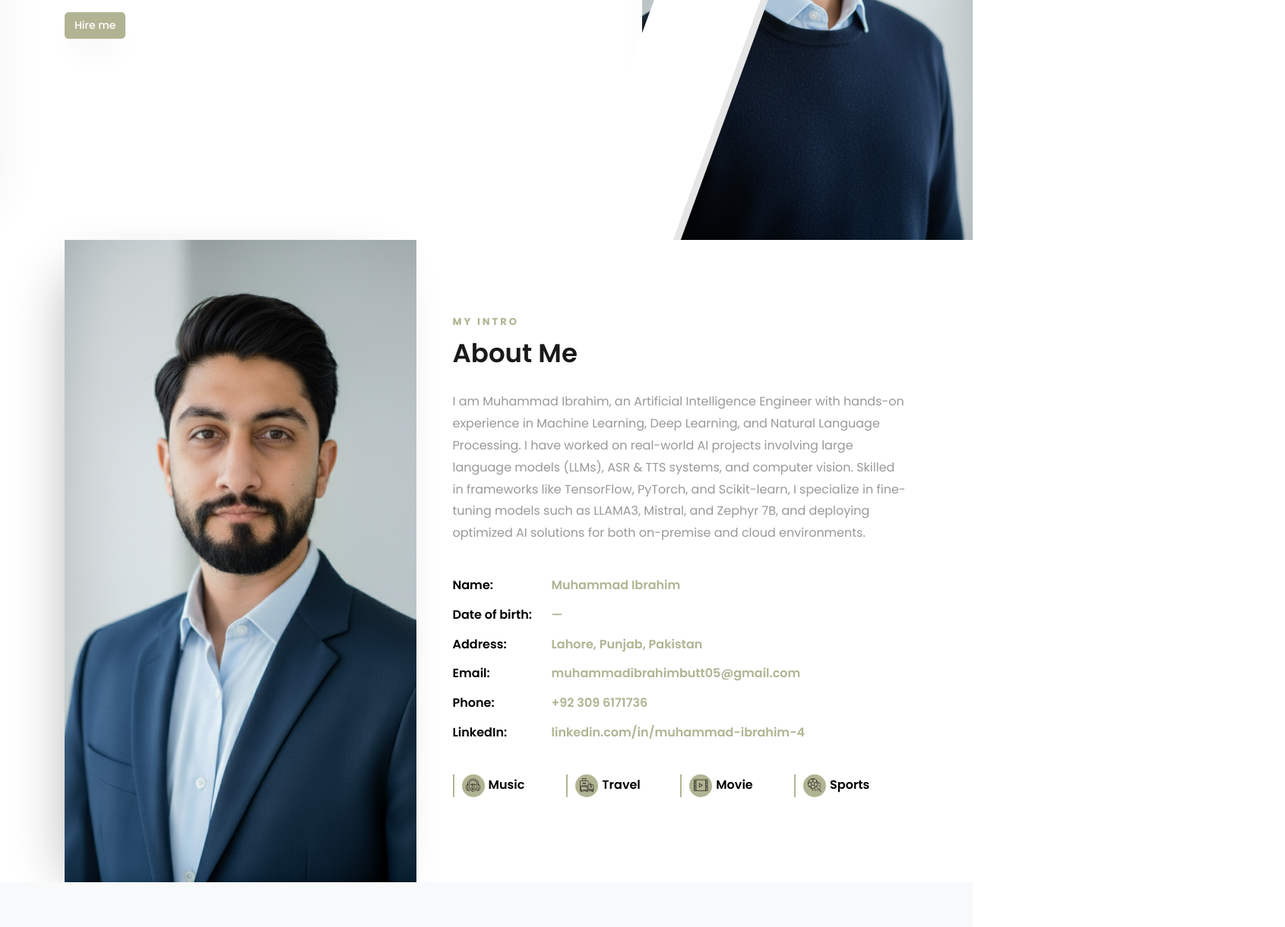
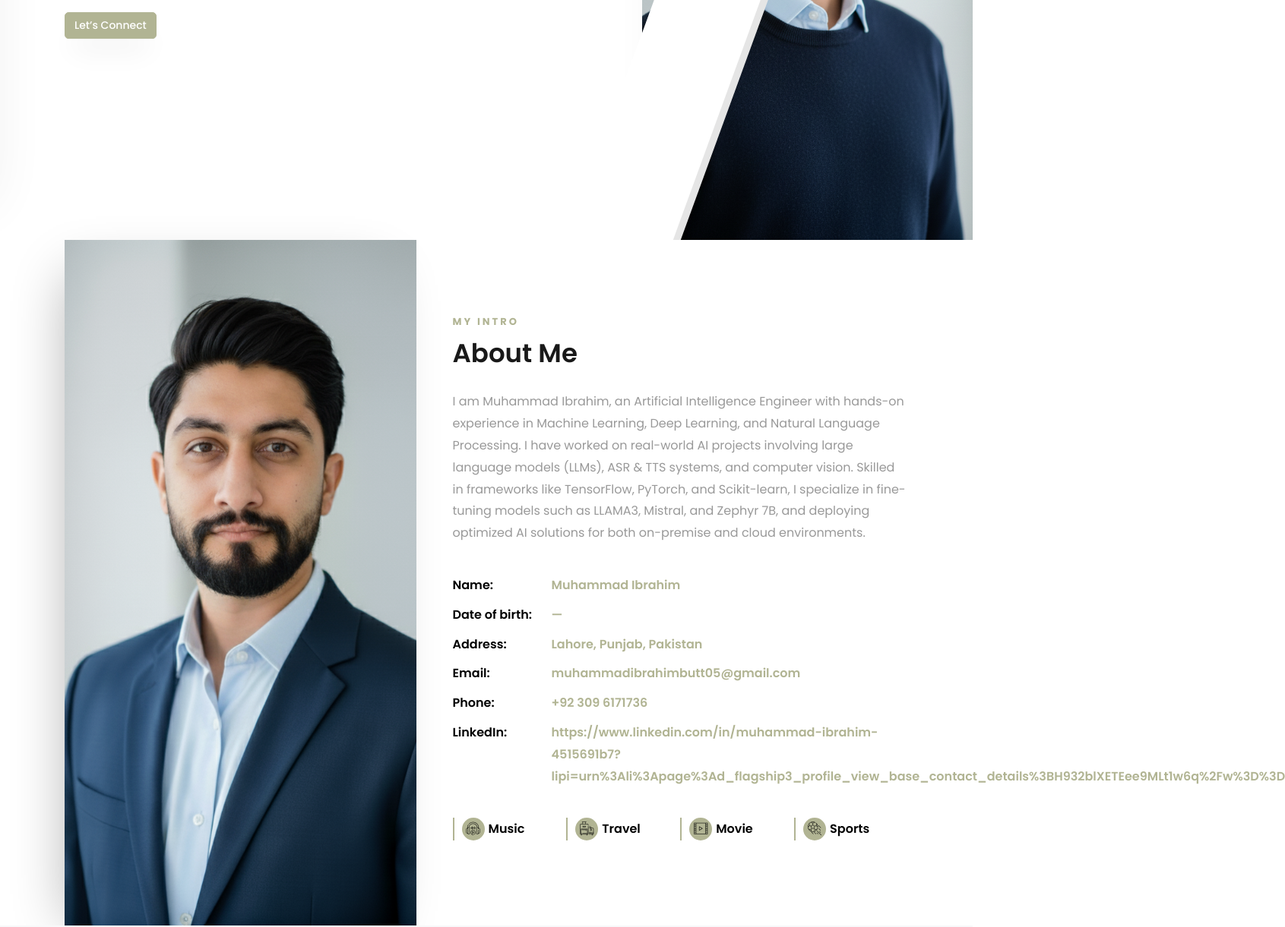
Before and after one commit to M3-Ibrahim/Abar-folio, a plain HTML site: page index.html in a window 1280 px wide. Shown: the part 434-1655 px from the top of the page at 76% size, 1691 px wide, since content can reach past the window. Drawn offline with Linux system fonts and the light colour scheme; some packages are replaced by stand-ins of ours; no server answers; files whose address does not match are found by name.

Commit message:
Update index.html

```diff
--- a/index.html
+++ b/index.html
@@ -56,7 +56,7 @@
       <span class="subheading">Hello! This is Muhammad Ibrahim</span>
       <h1 class="mb-4 mt-3">Artificial Intelligence <span>Engineer</span></h1>
       <p>
-        <a href="mailto:muhammadibrahimbutt05@gmail.com" class="btn btn-primary">Hire me</a>
+        <a href="mailto:muhammadibrahimbutt05@gmail.com" class="btn btn-primary">Let’s Connect</a>
         <!-- <a href="https://github.com/M3-Ibrahim" class="btn btn-primary btn-outline-primary" target="_blank">View GitHub</a> -->
       </p>
     </div>
@@ -162,7 +162,7 @@
                 <li class="d-flex"><span>Address:</span> <span>Lahore, Punjab, Pakistan</span></li>
                 <li class="d-flex"><span>Email:</span> <span>muhammadibrahimbutt05@gmail.com</span></li>
                 <li class="d-flex"><span>Phone:</span> <span>+92 309 6171736</span></li>
-                <li class="d-flex"><span>LinkedIn:</span> <span><a href="https://linkedin.com/in/muhammad-ibrahim-4" target="_blank">linkedin.com/in/muhammad-ibrahim-4</a></span></li>
+                <li class="d-flex"><span>LinkedIn:</span> <span><a href="https://www.linkedin.com/in/muhammad-ibrahim-4515691b7?lipi=urn%3Ali%3Apage%3Ad_flagship3_profile_view_base_contact_details%3BH932blXETEee9MLt1w6q%2Fw%3D%3D" target="_blank">https://www.linkedin.com/in/muhammad-ibrahim-4515691b7?lipi=urn%3Ali%3Apage%3Ad_flagship3_profile_view_base_contact_details%3BH932blXETEee9MLt1w6q%2Fw%3D%3D</a></span></li>
               </ul>
             </div>
 
@@ -706,9 +706,9 @@
 				<div class="col-md-8">
 					<form action="#" class="bg-light p-4 p-md-5 contact-form">
 						<ul class="ftco-footer-social list-unstyled mt-2">
-							<li class="ftco-animate"><a href="#"><span class="fa fa-google"></span></a></li>
-							<li class="ftco-animate"><a href="#"><span class="fa fa-whatsapp"></span></a></li>
-							<li class="ftco-animate"><a href="#"><span class="fa fa-linkedin"></span></a></li>
+							<li class="ftco-animate"><a href="#"><span class="fa fa-google"></span>muhammadibrahimbutt05@gmail.com</a></li>
+							<li class="ftco-animate"><a href="#"><span class="fa fa-whatsapp">+923096171736</span></a></li>
+							<li class="ftco-animate"><a href="#"><span class="fa fa-linkedin">https://www.linkedin.com/in/muhammad-ibrahim-4515691b7?lipi=urn%3Ali%3Apage%3Ad_flagship3_profile_view_base_contact_details%3BH932blXETEee9MLt1w6q%2Fw%3D%3D</span></a></li>
 						</ul>
 					</form>
 
```
